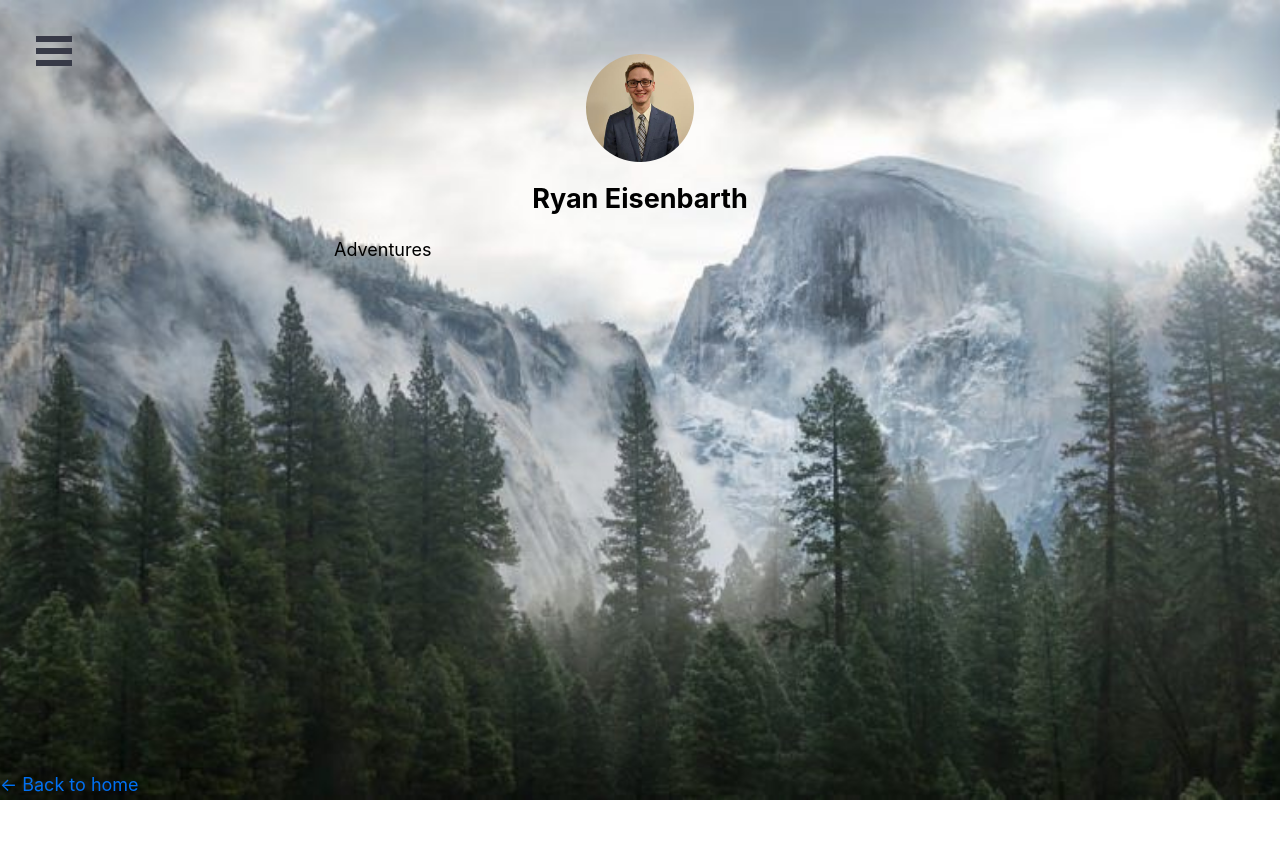
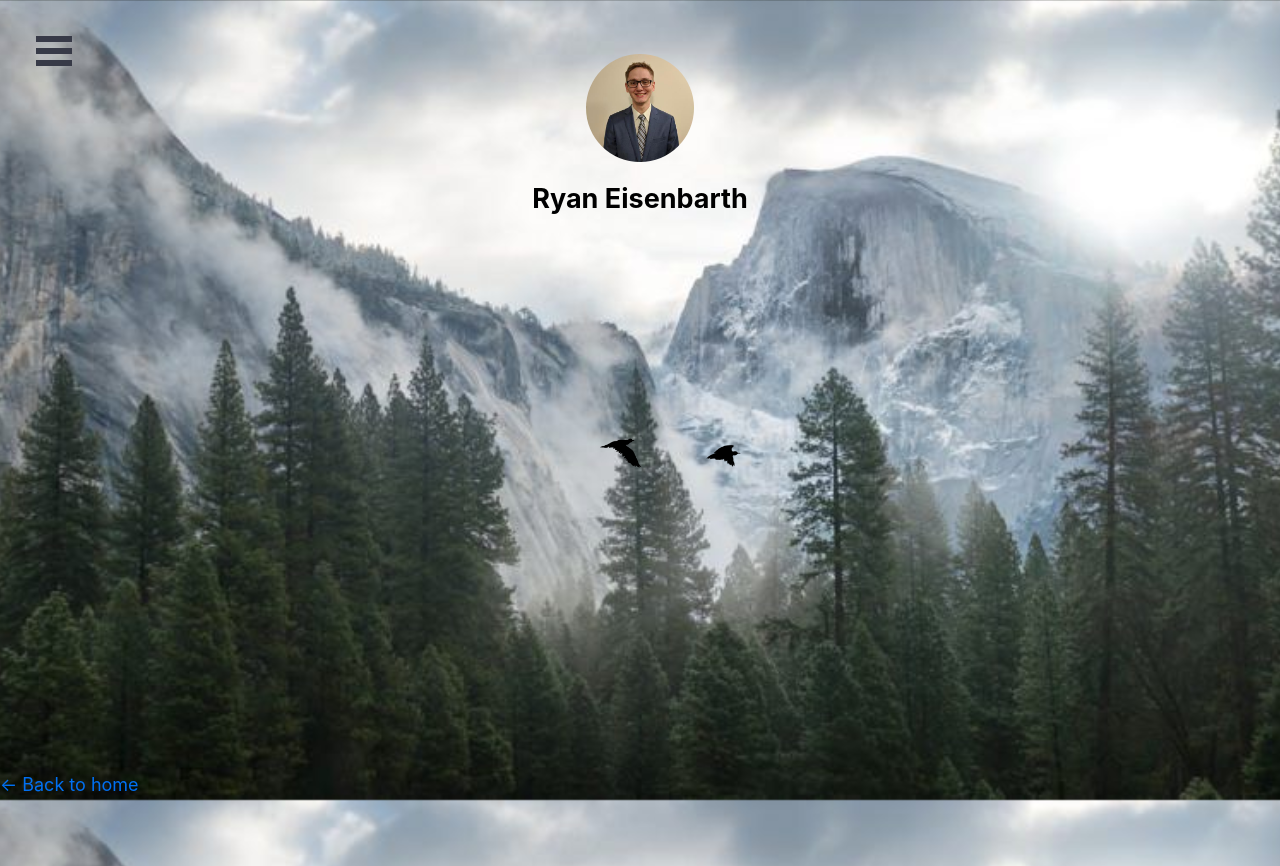
Before and after one commit to eisenbar/MyWebsite, a Next.js app in the folder mywebapp/: page /adventures in a window 1280 px wide. Before the commit the page ends 800 px from the top, so only its background shows below. Built offline with nearby package versions, Linux system fonts and the light colour scheme.

Commit message:
BIRDS!!!!

```diff
--- /dev/null
+++ b/mywebapp/components/birds.js
@@ -0,0 +1,28 @@
+import style from "../styles/bird.module.css";
+import React from "react";
+
+
+export default function Birds({home}) {
+    return (
+        <div className={style.container}>
+            <div className={`${style.birdContainer} ${style.birdContainerOne}`}>
+                <div className={`${style.bird} ${style.birdOne}`}/>
+            </div>
+
+            <div className={`${style.birdContainer} ${style.birdContainerTwo}`}>
+                <div className={`${style.bird} ${style.birdTwo}`}/>
+            </div>
+
+            <div className={`${style.birdContainer} ${style.birdContainerTwo}`}>
+                <div className={`${style.bird1} ${style.birdTwo}`}/>
+            </div>
+            <div className={`${style.birdContainer} ${style.birdContainerThree}`}>
+                <div className={`${style.bird1} ${style.birdThree}`}/>
+            </div>
+            <div className={`${style.birdContainer} ${style.birdContainerFour}`}>
+                <div className={`${style.bird1} ${style.birdFour}`}/>
+            </div>
+
+        </div>
+    );
+}
--- a/mywebapp/package.json
+++ b/mywebapp/package.json
@@ -16,6 +16,7 @@
     "react-burger-menu": "^2.7.1",
     "react-dom": "16.13.1",
     "remark": "^12.0.1",
-    "remark-html": "^12.0.0"
+    "remark-html": "^12.0.0",
+    "sass": "^1.34.0"
   }
 }
--- a/mywebapp/pages/adventures.js
+++ b/mywebapp/pages/adventures.js
@@ -1,11 +1,46 @@
 import React from "react";
 import Layout from "../components/layout";
+import style from "../styles/bird.module.css";
+import Birds from "../components/birds";
 
 export default function Adventures() {
 
     return (
         <Layout>
+        <Birds>
+
             <div>Adventures</div>
+
+        </Birds>
         </Layout>
     );
 }
+
+
+/*
+
+<body>
+<div class="demo_header">
+  <div class="demo_header_left"> <a href="http://www.iamramraj.com"><img src="http://www.iamramraj.com/wp-content/uploads/2017/09/iamRamRaj_logo.png" alt="iamramraj.com" title="iamramraj.com"> </a> </div>
+  <div class="demo_header_right"> <a href="http://www.iamramraj.com/flying-birds-css-animation-examples/">Download</a> | <a href="http://www.iamramraj.com/">Home page</a> </div>
+  <div style="clear: both;"></div>
+</div>
+<div>
+  <div class="container">
+    <h1>SVG Animated Birds</h1>
+    <div class="bird-container bird-container--one">
+      <div class="bird bird--one"></div>
+    </div>
+    <div class="bird-container bird-container--two">
+      <div class="bird bird--two"></div>
+    </div>
+    <div class="bird-container bird-container--three">
+      <div class="bird bird--three"></div>
+    </div>
+    <div class="bird-container bird-container--four">
+      <div class="bird bird--four"></div>
+    </div>
+  </div>
+</div>
+</body>
+ */
--- /dev/null
+++ b/mywebapp/styles/bird.module.css
@@ -0,0 +1,193 @@
+
+
+
+.container {
+    z-index: 1;
+    position: relative;
+    overflow: hidden;
+    display: -webkit-box;
+    display: -ms-flexbox;
+    display: flex;
+    -webkit-box-align: center;
+    -ms-flex-align: center;
+    align-items: center;
+    -webkit-box-pack: center;
+    -ms-flex-pack: center;
+    justify-content: center;
+    min-height: 35rem;
+   background-blend-mode: soft-light;
+    background-size: cover;
+    background-position: center center;
+    padding: 2rem;
+}
+.bird {
+    background-image: url('../public/images/bird-cells.svg');
+    background-size: auto 100%;
+    width: 88px;
+    height: 125px;
+    will-change: background-position;
+    -webkit-animation-name: flyCycle;
+    animation-name: flyCycle;
+    -webkit-animation-timing-function: steps(10);
+    animation-timing-function: steps(10);
+    -webkit-animation-iteration-count: infinite;
+    animation-iteration-count: infinite;
+}
+.birdOne {
+    -webkit-animation-duration: 1s;
+    animation-duration: 1s;
+    -webkit-animation-delay: -0.5s;
+    animation-delay: -0.5s;
+}
+.birdTwo {
+    -webkit-animation-duration: 0.9s;
+    animation-duration: 0.9s;
+    -webkit-animation-delay: -0.75s;
+    animation-delay: -0.75s;
+}
+.birdThree {
+    -webkit-animation-duration: 1.25s;
+    animation-duration: 1.25s;
+    -webkit-animation-delay: -0.25s;
+    animation-delay: -0.25s;
+}
+.birdFour {
+    -webkit-animation-duration: 1.1s;
+    animation-duration: 1.1s;
+    -webkit-animation-delay: -0.5s;
+    animation-delay: -0.5s;
+}
+.birdContainer {
+    position: absolute;
+    top: 20%;
+    left: -7.5vw;
+    -webkit-transform: scale(0);
+    transform: scale(0);
+    will-change: transform;
+    -webkit-animation-name: flyRightOne;
+    animation-name: flyRightOne;
+    -webkit-animation-timing-function: linear;
+    animation-timing-function: linear;
+    -webkit-animation-iteration-count: infinite;
+    animation-iteration-count: infinite;
+}
+.birdContainerOne {
+    -webkit-animation-duration: 15s;
+    animation-duration: 15s;
+    -webkit-animation-delay: 0s;
+    animation-delay: 0s;
+}
+.birdContainerTwo {
+    -webkit-animation-duration: 16s;
+    animation-duration: 16s;
+    -webkit-animation-delay: 1s;
+    animation-delay: 1s;
+}
+.birdContainerThree {
+    -webkit-animation-duration: 14.6s;
+    animation-duration: 14.6s;
+    -webkit-animation-delay: 9.5s;
+    animation-delay: 9.5s;
+}
+.birdContainerFour {
+    -webkit-animation-duration: 16s;
+    animation-duration: 16s;
+    -webkit-animation-delay: 10.25s;
+    animation-delay: 10.25s;
+}
+@-webkit-keyframes flyCycle {
+    100% {
+        background-position: -900px 0;
+    }
+}
+@keyframes flyCycle {
+    100% {
+        background-position: -900px 0;
+    }
+}
+@-webkit-keyframes flyRightOne {
+    0% {
+        left: -10%;
+        -webkit-transform: scale(0.3);
+        transform: scale(0.3);
+    }
+    10% {
+        left: 10%;
+        -webkit-transform: translateY(2vh) scale(0.4);
+        transform: translateY(2vh) scale(0.4);
+    }
+    20% {
+        left: 30%;
+        -webkit-transform: translateY(0vh) scale(0.5);
+        transform: translateY(0vh) scale(0.5);
+    }
+    30% {
+        left: 50%;
+        -webkit-transform: translateY(4vh) scale(0.6);
+        transform: translateY(4vh) scale(0.6);
+    }
+    40% {
+        left: 70%;
+        -webkit-transform: translateY(2vh) scale(0.6);
+        transform: translateY(2vh) scale(0.6);
+    }
+    50% {
+        left: 90%;
+        -webkit-transform: translateY(0vh) scale(0.6);
+        transform: translateY(0vh) scale(0.6);
+    }
+    60% {
+        left: 110%;
+        -webkit-transform: translateY(0vh) scale(0.6);
+        transform: translateY(0vh) scale(0.6);
+    }
+    100% {
+        left: 110%;
+        opacity: 1;
+        -webkit-transform: translateY(0vh) scale(0.6);
+        transform: translateY(0vh) scale(0.6);
+    }
+}
+@keyframes flyRightOne {
+    0% {
+        left: -10%;
+        -webkit-transform: scale(0.3);
+        transform: scale(0.3);
+    }
+    10% {
+        left: 10%;
+        -webkit-transform: translateY(2vh) scale(0.4);
+        transform: translateY(2vh) scale(0.4);
+    }
+    20% {
+        left: 30%;
+        -webkit-transform: translateY(0vh) scale(0.5);
+        transform: translateY(0vh) scale(0.5);
+    }
+    30% {
+        left: 50%;
+        -webkit-transform: translateY(4vh) scale(0.6);
+        transform: translateY(4vh) scale(0.6);
+    }
+    40% {
+        left: 70%;
+        -webkit-transform: translateY(2vh) scale(0.6);
+        transform: translateY(2vh) scale(0.6);
+    }
+    50% {
+        left: 90%;
+        -webkit-transform: translateY(0vh) scale(0.6);
+        transform: translateY(0vh) scale(0.6);
+    }
+    60% {
+        left: 110%;
+        -webkit-transform: translateY(0vh) scale(0.6);
+        transform: translateY(0vh) scale(0.6);
+    }
+    100% {
+        left: 110%;
+        opacity: 1;
+        -webkit-transform: translateY(0vh) scale(0.6);
+        transform: translateY(0vh) scale(0.6);
+    }
+}
```
Also changed, not shown: mywebapp/public/images/bird-cells.svg (added), 1 other file (tests, documents, lock files or other folders).
